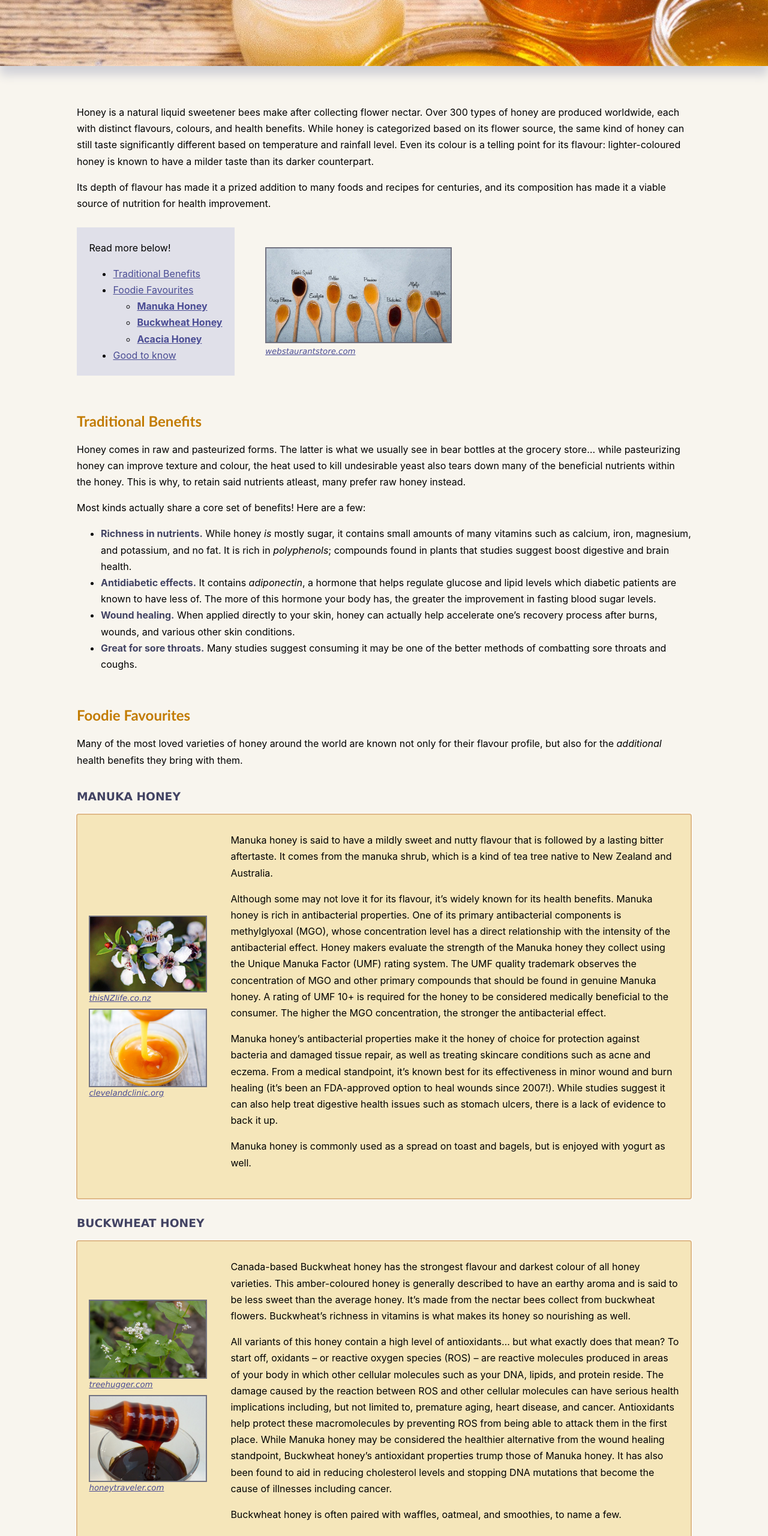
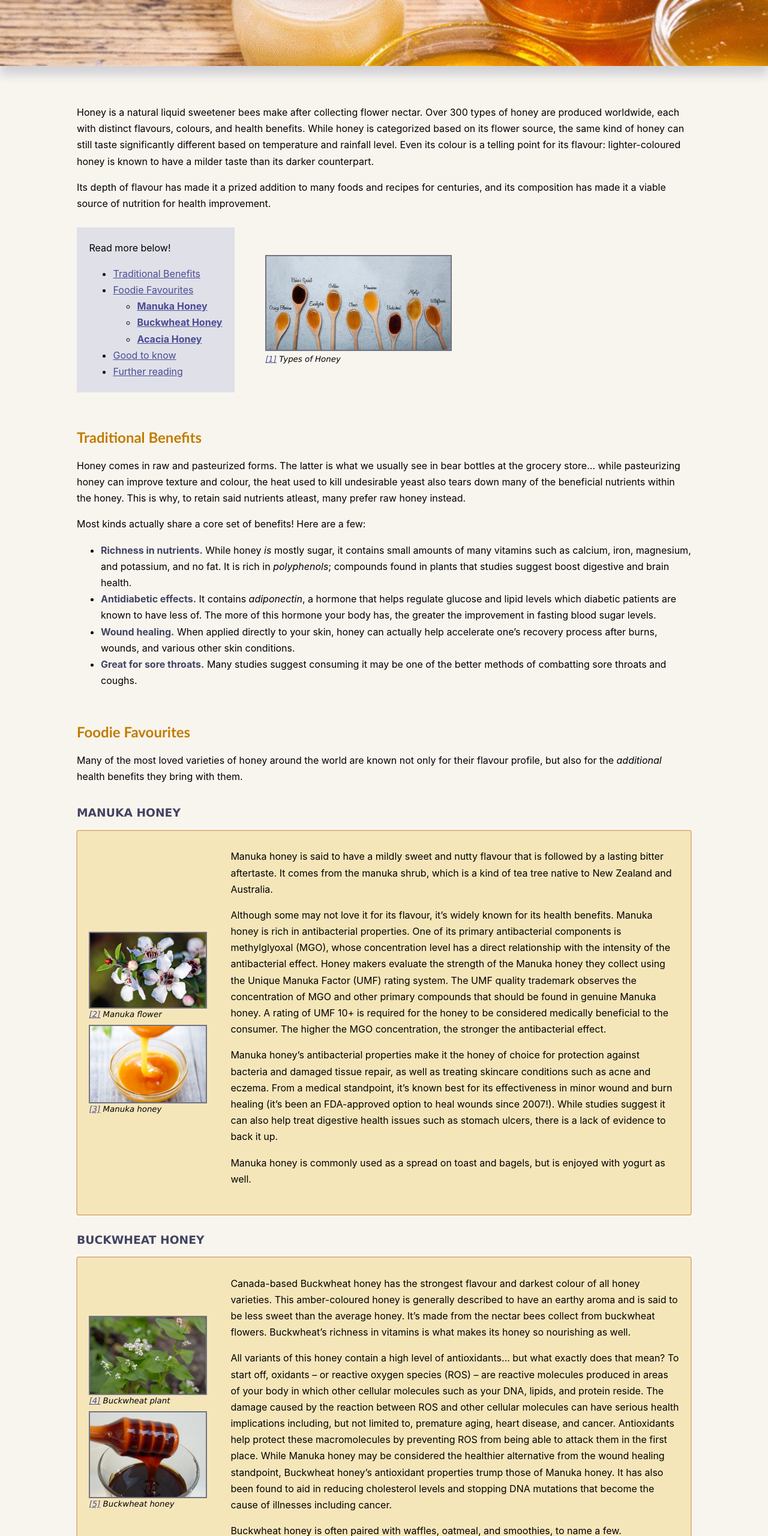
Before and after one commit to rabiaq123/CIS1050_A2, a plain HTML site: page index.html in a window 1280 px wide. Shown: the part 240-2800 px from the top of the page at 60% size. Drawn offline with Linux system fonts and the light colour scheme.

Commit message:
Changed image captions and added Further Reading section below

```diff
--- a/index.html
+++ b/index.html
@@ -112,7 +112,7 @@
     }
 
     .honey-info {
-      padding-left:5%;
+      margin-left:5%;
       grid-column:span 4/span 4;
     }
 
@@ -149,8 +149,10 @@
         it a viable source of nutrition for health improvement.
       </p>
     </span>
-    <!-- table of contents -->
+
     <span style="display:flex; flex-direction:row; align-items: center;">
+
+      <!-- table of contents -->
       <div style="margin-right:5%; background-color: var(--lightgrey); max-width:fit-content; padding:2%;">
         <p style="margin:0%">Read more below!</p>
         <ul style="margin-bottom: 0%;">
@@ -162,19 +164,20 @@
             <li> <a href="#acacia"> <b>Acacia Honey</b> </a></li>
           </ul>
           <li> <a href="#disclaimer"> Good to know </a></li>
+          <li> <a href="#further-reading"> Further reading </a></li>
         </ul>
       </div>
+
       <!-- image -->
       <div style="max-width:30%; max-height:100%;">
         <img src="honey-types.jpg" alt="types of honey" style="width:100%; border: 2px solid var(--imageborder);">
         <cite style="width: auto;">
-          <a href="https://www.webstaurantstore.com/guide/685/types-of-honey.html#types">
-            webstaurantstore.com
-          </a>
+          <a href="https://www.webstaurantstore.com/guide/685/types-of-honey.html#types">[1]</a>
+          Types of Honey
         </cite>
       </div>
+
     </span>
-
 
     <!-- OVERALL BENEFITS OF HONEY -->
     <div class="section" id="benefits">
@@ -223,22 +226,20 @@
       <h3 id="manuka" style="text-transform: uppercase; padding-top:2%; margin-top:0%;"> Manuka Honey </h3>
       <div class="honey-section">
         <div class="honey-content">
-          <!-- honey image -->
+          <!-- honey images -->
           <div style="margin: 0%">
             <div class="honey-image">
               <img src="manuka-plant.jpg" alt="manuka honey plant source" style="border: 2px solid var(--imageborder);">
               <cite style="width: auto;">
-                <a href="https://thisnzlife.co.nz/consider-planting-manuka/">
-                  thisNZlife.co.nz
-                </a>
+                <a href="https://thisnzlife.co.nz/consider-planting-manuka/">[2]</a>
+                Manuka flower
               </cite>
             </div>
             <div class="honey-image">
               <img src="manuka.jpg" alt="manuka honey" style="border: 2px solid var(--imageborder);">
               <cite style="width: auto;">
-                <a href="https://health.clevelandclinic.org/manuka-honey-benefits/">
-                  clevelandclinic.org
-                </a>
+                <a href="https://health.clevelandclinic.org/manuka-honey-benefits/">[3]</a>
+                Manuka honey
               </cite>
             </div>
           </div>
@@ -280,17 +281,15 @@
             <div class="honey-image">
               <img src="buckwheat-plant.jpg" alt="buckwheat honey plant source" style="border: 2px solid var(--imageborder);">
               <cite style="width: auto;">
-                <a href="https://www.treehugger.com/buckwheat-plant-5111362">
-                  treehugger.com
-                </a>
+                <a href="https://www.treehugger.com/buckwheat-plant-5111362">[4]</a>
+                Buckwheat plant
               </cite>
             </div>
             <div class="honey-image">
               <img src="buckwheat.jpg" alt="buckwheat honey" style="border: 2px solid var(--imageborder);">
               <cite style="width: auto;">
-                <a href="https://www.honeytraveler.com/single-flower-honey/buckwheat-honey/">
-                  honeytraveler.com
-                </a>
+                <a href="https://www.honeytraveler.com/single-flower-honey/buckwheat-honey/">[5]</a>
+                Buckwheat honey
               </cite>
             </div>
           </div>
@@ -328,17 +327,15 @@
             <div class="honey-image">
               <img src="acacia-plant.jpg" alt="acacia honey plant source" style="border: 2px solid var(--imageborder);">
               <cite style="width: auto;">
-                <a href="https://www.miel-factory.com/en/blogs/blog/le-miel-dacacia-le-miel-monofloral-le-plus-consomme-en-france">
-                  mielfactory.com
-                </a>
+                <a href="https://www.miel-factory.com/en/blogs/blog/le-miel-dacacia-le-miel-monofloral-le-plus-consomme-en-france">[6]</a>
+                Acacia plant
               </cite>
             </div>
             <div class="honey-image">
               <img src="acacia.jpg" alt="acacia honey" style="border: 2px solid var(--imageborder);">
               <cite style="width: auto;">
-                <a href="https://www.webstaurantstore.com/guide/685/types-of-honey.html#types">
-                  webstaurantstore.com
-                </a>
+                <a href="https://www.webstaurantstore.com/guide/685/types-of-honey.html#types">[1]</a>
+                Acacia honey
               </cite>
             </div>
           </div>
@@ -398,6 +395,32 @@
       </ul>
     </div>
 
+    <!-- FURTHER READING -->
+    <div class="section" id="further-reading">
+      <h2> Further reading </h2>
+      <ol>
+        <li>
+          <a href="https://www.webstaurantstore.com/guide/685/types-of-honey.html#types">webstaurantstore.com</a>
+        </li>
+        <li>
+          <a href="https://thisnzlife.co.nz/consider-planting-manuka/">thisNZlife.co.nz</a>
+        </li>
+        <li>
+          <a href="https://health.clevelandclinic.org/manuka-honey-benefits/">clevelandclinic.org</a>
+        </li>
+        <li>
+          <a href="https://www.treehugger.com/buckwheat-plant-5111362">treehugger.com</a>
+        </li>
+        <li>
+          <a href="https://www.honeytraveler.com/single-flower-honey/buckwheat-honey/">honeytraveler.com</a>
+        </li>
+        <li>
+          <a href="https://www.miel-factory.com/en/blogs/blog/le-miel-dacacia-le-miel-monofloral-le-plus-consomme-en-france">mielfactory.com</a>
+        </li>
+      </ol>
+    </div>
+
+
   </div>
 </body>
 
```
